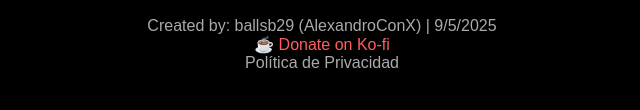
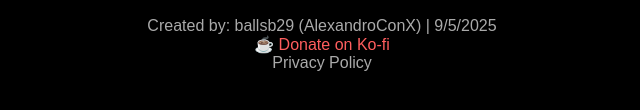
Before and after one commit to AlexandroConX/ball-battle, a plain HTML site: page index.html in a window 1280 px wide. Shown: the part 236-346 px from the top of the page, 318-958 px from the left. Drawn offline with nearby package versions, Linux system fonts and the light colour scheme.

Commit message:
Privacy Policy Footer

```diff
--- a/index.html
+++ b/index.html
@@ -74,7 +74,7 @@
       ☕ Donate on Ko-fi
     </a>
      <br>
-	<a href="privacidad.html" style="color:#aaa; text-decoration:none;">Política de Privacidad</a>
+	<a href="privacidad.html" style="color:#aaa; text-decoration:none;">Privacy Policy</a>
   </footer>
 
   <script src="https://cdnjs.cloudflare.com/ajax/libs/p5.js/1.7.0/p5.min.js"></script>
```
